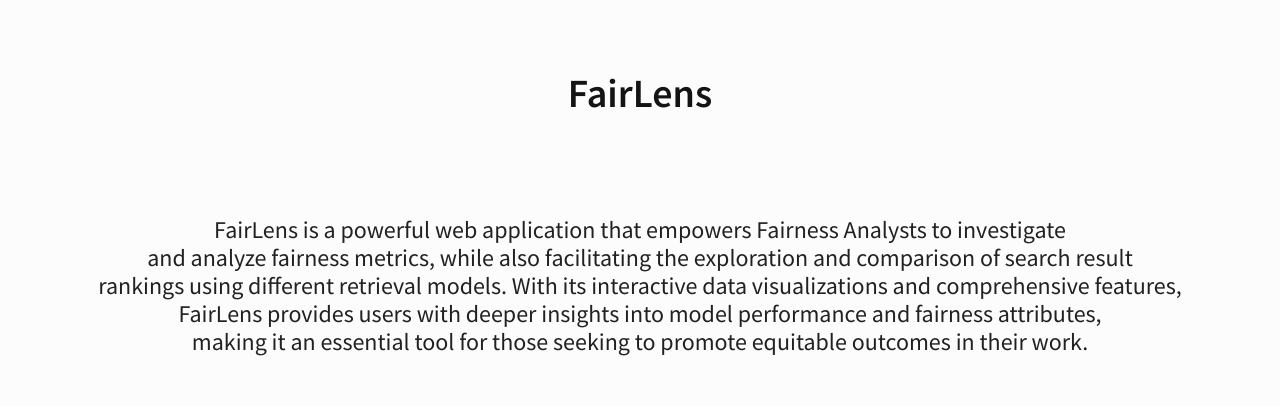
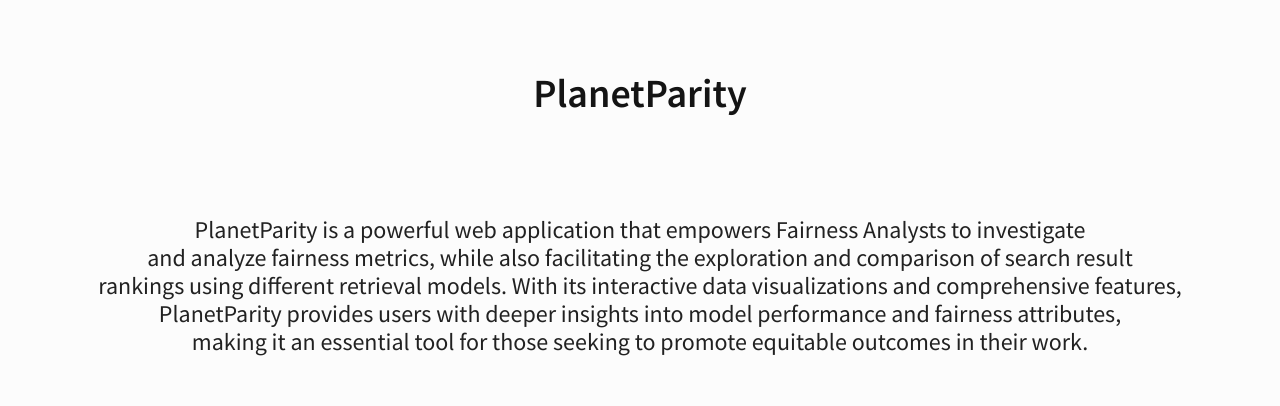
Before and after one commit to harshkheskani/fairness_analysis_tool, a React (Create React App) app in the folder frontend/: page / in a window 1280 px wide. Shown: the part 149-555 px from the top of the page. Built offline with nearby package versions, Linux system fonts and the light colour scheme.

Commit message:
Updated name "FairLens" to "PlanetParity"

```diff
--- a/frontend/public/index.html
+++ b/frontend/public/index.html
@@ -24,7 +24,7 @@
       work correctly both with client-side routing and a non-root public URL.
       Learn how to configure a non-root public URL by running `npm run build`.
     -->
-    <title>FairLens</title>
+    <title>PlanetParity</title>
   </head>
   <body>
     <noscript>You need to enable JavaScript to run this app.</noscript>
--- a/frontend/src/components/WorldMap.jsx
+++ b/frontend/src/components/WorldMap.jsx
@@ -1,5 +1,5 @@
 import React, { useState, useEffect } from "react";
-import { scaleLinear } from "d3-scale";
+import { scaleLinear } from "`d3-scale`";
 import {  Box, Typography } from "@mui/material";
 import {
   ComposableMap,
--- a/frontend/src/scenes/home/index.jsx
+++ b/frontend/src/scenes/home/index.jsx
@@ -28,8 +28,7 @@ const HomePage = () => {
         marginTop="150px"
       >
         <Typography variant="h1" color={colors.grey[100]} fontWeight="600">
-          {" "}
-          FairLens{" "}
+          PlanetParity
         </Typography>
       </Box>
 
@@ -40,19 +39,14 @@ const HomePage = () => {
         textAlign="center"
         marginTop="100px"
       >
-        {/* <Typography variant="h3">
-          FairLens is a web application designed for Fairness Analysts to
-          explore and analyze <br />
-          the TREC21 dataset, with interactive data visualizations that <br />{" "}
-          enable deeper insights into fairness metrics and model performance.
-        </Typography> */}
+
 
         <Typography variant="h3">
-          FairLens is a powerful web application that empowers Fairness Analysts
+          PlanetParity is a powerful web application that empowers Fairness Analysts
           to investigate <br /> and analyze fairness metrics, while also facilitating
           the exploration and comparison of search result<br /> rankings using
           different retrieval models. With its interactive data visualizations
-          and comprehensive features, <br /> FairLens provides users with deeper
+          and comprehensive features, <br /> PlanetParity provides users with deeper
           insights into model performance and fairness attributes, <br /> making it an
           essential tool for those seeking to promote equitable outcomes in
           their work.
```
Also changed, not shown: 1 other file (tests, documents, lock files or other folders).
